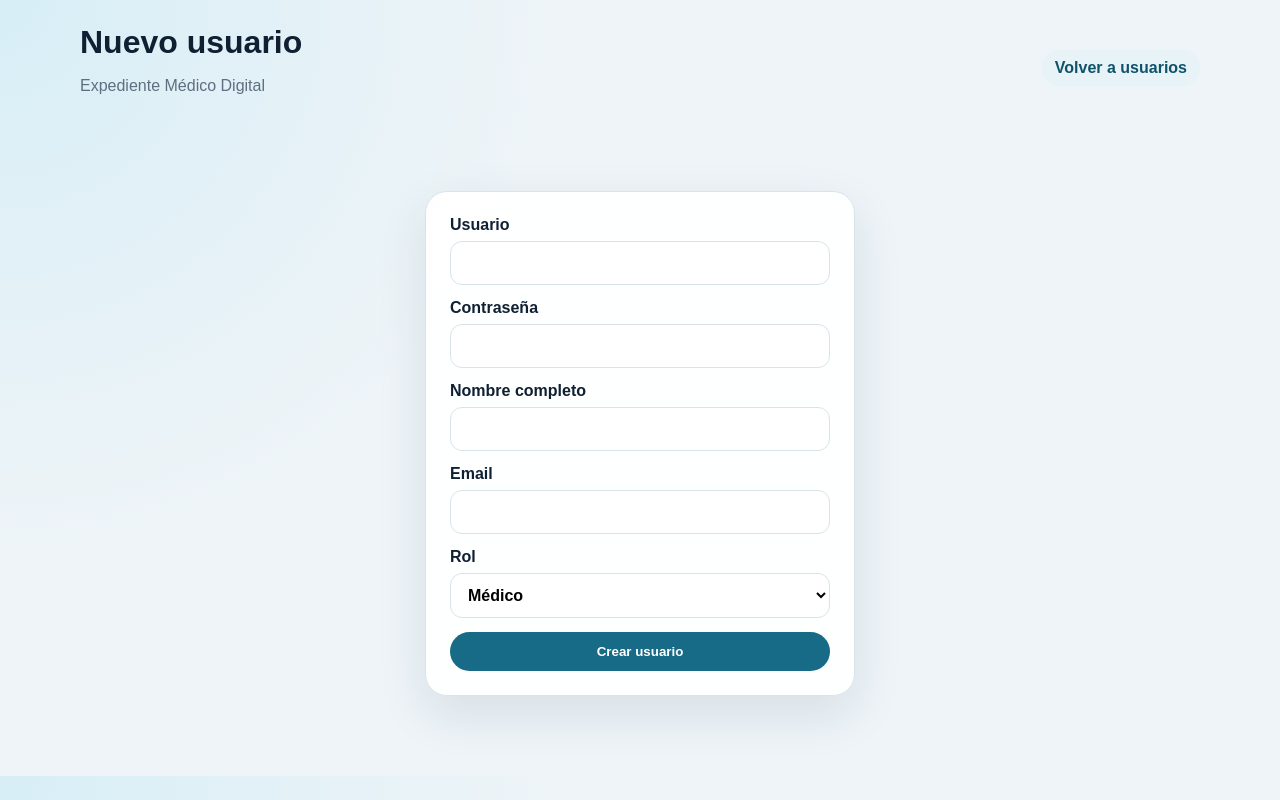
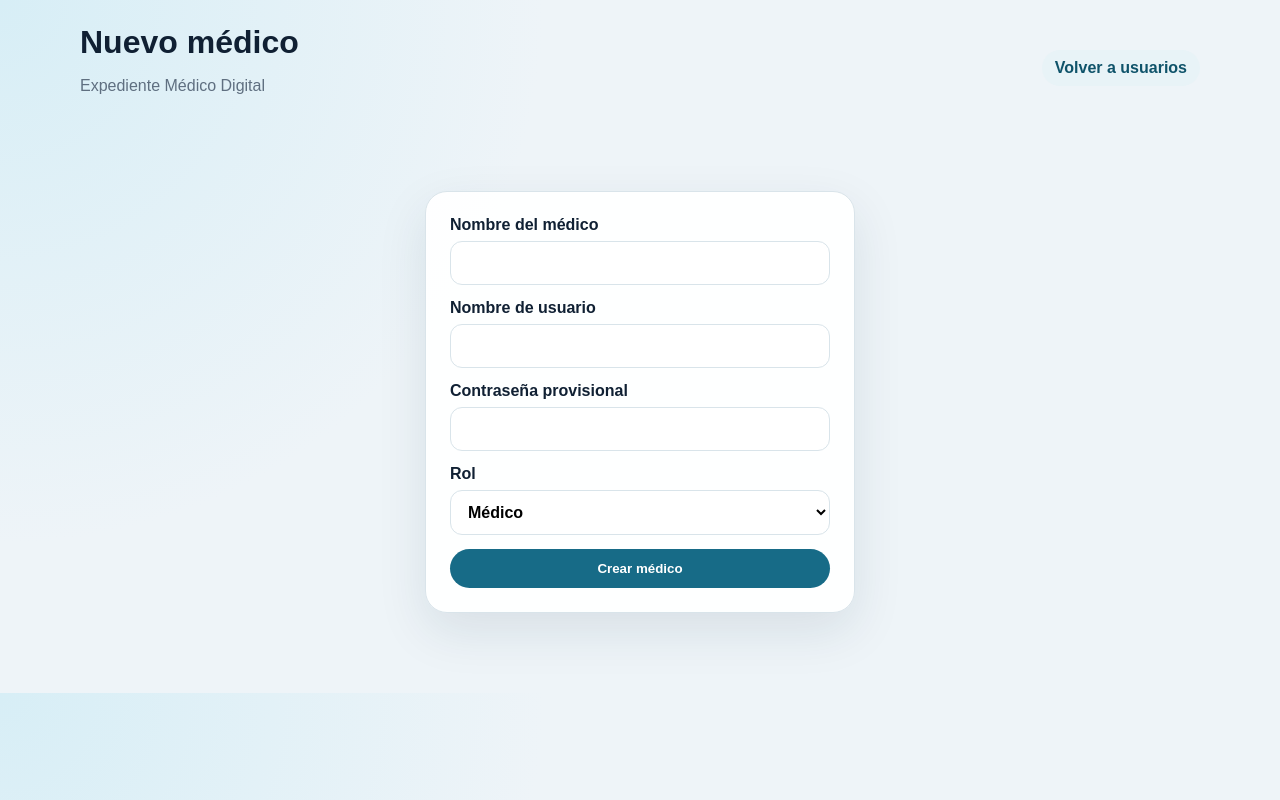
Before and after one commit to kalipso-kalimba/Expediente-Medico-Digital, a FastAPI app: template templates/user_form.html in a window 1280 px wide. Run offline with FastAPI, Linux system fonts and the light colour scheme; the template is opened without the code that fills it: most values are stand-ins (such as "Sample title", 1, 10 or a date in 2020).

Commit message:
Simplify user creation form: remove mandatory email, update labels to 'Nombre del médico', 'Nombre de usuario', 'Contraseña provisional'

```diff
--- a/app/main.py
+++ b/app/main.py
@@ -1333,7 +1333,6 @@ def user_new(
     csrf_token: str = Form(...),
     username: str = Form(...),
     full_name: str = Form(...),
-    email: str = Form(...),
     password: str = Form(...),
     role: str = Form("doctor"),
 ) -> Response:
@@ -1348,8 +1347,8 @@ def user_new(
     try:
         with db() as conn:
             conn.execute(
-                "INSERT INTO users (username, password_hash, full_name, email, role, created_at, updated_at) VALUES (?, ?, ?, ?, ?, ?, ?)",
-                (username, hashed, full_name, email, role, datetime.now().isoformat(), datetime.now().isoformat()),
+                "INSERT INTO users (username, password_hash, full_name, role, created_at, updated_at) VALUES (?, ?, ?, ?, ?, ?)",
+                (username, hashed, full_name, role, datetime.now().isoformat(), datetime.now().isoformat()),
             )
     except sqlite3.IntegrityError:
         return template_with_csrf(request, "user_form.html", {"request": request, "user": None, "error": f"El usuario '{username}' ya existe."})
--- a/templates/user_form.html
+++ b/templates/user_form.html
@@ -2,7 +2,7 @@
 {% block content %}
 <header class="topbar">
   <div>
-    <h1>{% if user %}Editar usuario{% else %}Nuevo usuario{% endif %}</h1>
+    <h1>{% if user %}Editar usuario{% else %}Nuevo m&eacute;dico{% endif %}</h1>
     <p class="muted">Expediente M&eacute;dico Digital</p>
   </div>
   <a class="buttonlink" href="/doctor/users">Volver a usuarios</a>
@@ -13,11 +13,14 @@
   <form method="post" action="{% if user %}/doctor/users/{{ user.id }}/edit{% else %}/doctor/users/new{% endif %}" class="stack">
     <input type="hidden" name="csrf_token" value="{{ csrf_token }}">
     {% if not user %}
-    <label>Usuario<input name="username" required autocomplete="off"></label>
-    <label>Contrase&ntilde;a<input name="password" type="password" required minlength="8" autocomplete="new-password"></label>
+    <label>Nombre del m&eacute;dico<input name="full_name" required autocomplete="off"></label>
+    <label>Nombre de usuario<input name="username" required autocomplete="off"></label>
+    <label>Contrase&ntilde;a provisional<input name="password" type="password" required minlength="8" autocomplete="new-password"></label>
     {% endif %}
-    <label>Nombre completo<input name="full_name" value="{{ user.full_name if user else '' }}"></label>
-    <label>Email<input name="email" type="email" value="{{ user.email if user else '' }}"></label>
+    {% if user %}
+    <label>Nombre del m&eacute;dico<input name="full_name" value="{{ user.full_name }}"></label>
+    <label>Email<input name="email" type="email" value="{{ user.email }}"></label>
+    {% endif %}
     <label>Rol
       <select name="role">
         <option value="doctor" {% if user and user.role == 'doctor' %}selected{% endif %}>M&eacute;dico</option>
@@ -29,7 +32,7 @@
       <input type="checkbox" name="is_active" value="1" {% if user.is_active %}checked{% endif %}> Usuario activo
     </label>
     {% endif %}
-    <button>{% if user %}Guardar cambios{% else %}Crear usuario{% endif %}</button>
+    <button>{% if user %}Guardar cambios{% else %}Crear m&eacute;dico{% endif %}</button>
   </form>
 </section>
 {% endblock %}
--- a/templates/users_list.html
+++ b/templates/users_list.html
@@ -2,10 +2,10 @@
 {% block content %}
 <header class="topbar">
   <div>
-    <h1>Administrar usuarios</h1>
+    <h1>Administrar m&eacute;dicos</h1>
     <p class="muted">Expediente M&eacute;dico Digital</p>
   </div>
-  <a class="buttonlink secondary" href="/doctor/users/new">Nuevo usuario</a>
+  <a class="buttonlink secondary" href="/doctor/users/new">Nuevo m&eacute;dico</a>
   <a class="buttonlink" href="/doctor">Volver al panel</a>
   <form method="post" action="/logout">
     <input type="hidden" name="csrf_token" value="{{ csrf_token }}">
```
